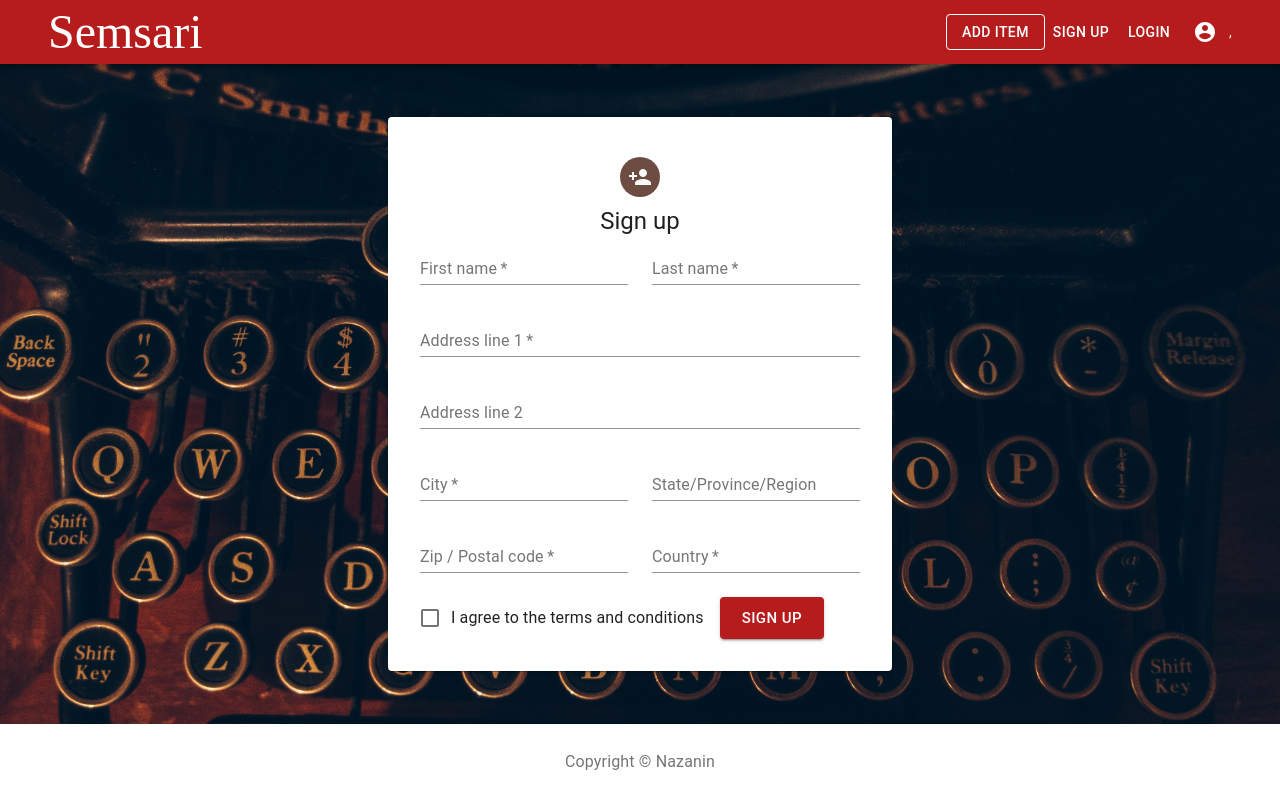
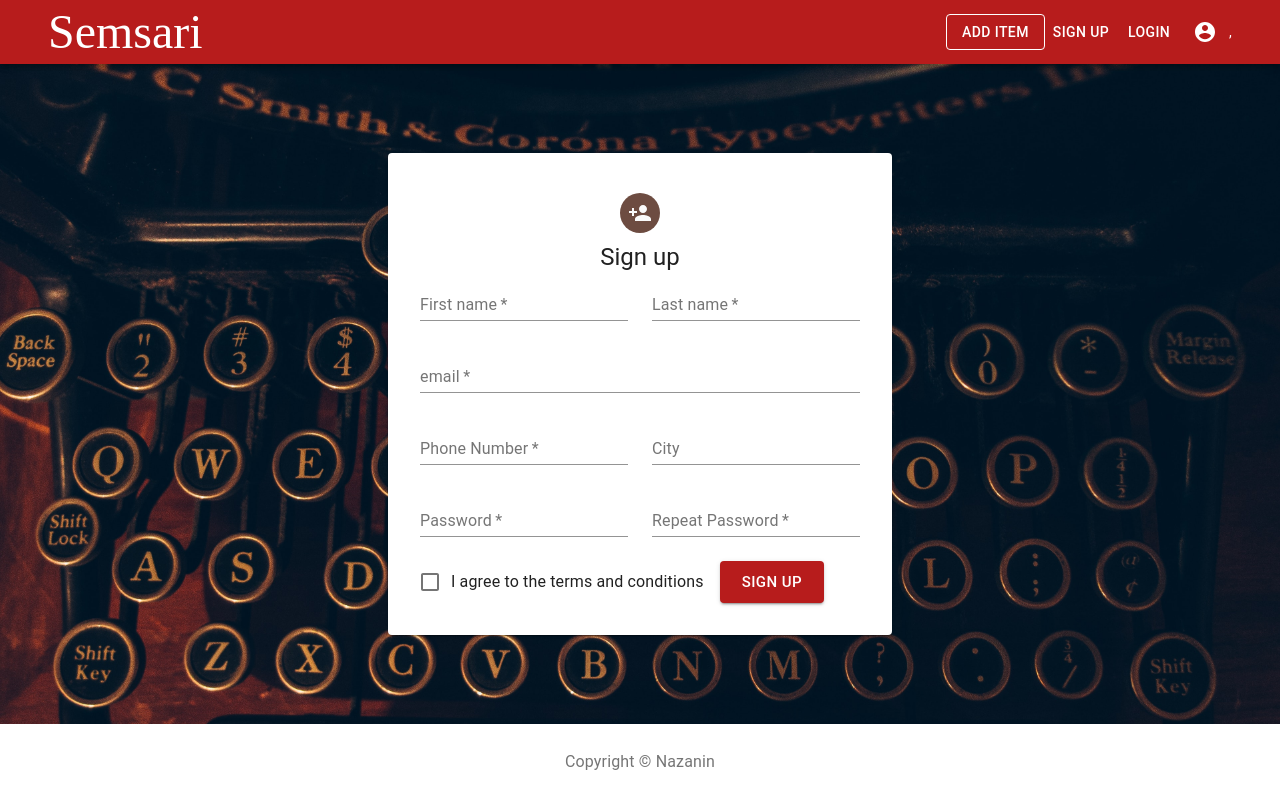
Before and after one commit to nazi-pira/semsari, a React (Create React App) app: page /signup in a window 1280 px wide. Built offline with nearby package versions, Linux system fonts and the light colour scheme; a web font is replaced by a local one.

Commit message:
item detail page fix

```diff
--- a/src/components/items/ItemDetail.js
+++ b/src/components/items/ItemDetail.js
@@ -1,13 +1,19 @@
 import React from 'react';
 import { makeStyles } from '@material-ui/core/styles';
 import Button from '@material-ui/core/Button';
+import Avatar from '@material-ui/core/Avatar';
+
 import Box from '@material-ui/core/Box';
-import TextField from '@material-ui/core/TextField';
-import Avatar from '@material-ui/core/Avatar';
 import Typography from '@material-ui/core/Typography';
+
 import CameraAltIcon from '@material-ui/icons/CameraAlt';
 
 const useStyles = makeStyles((theme) => ({
+  root: {
+    display: 'grid',
+    gridTemplateColumns: 'minmax(350px, 600px)',
+    gridTemplateRows: 'auto auto'
+  },
   image: {
     maxWidth: '100%',
     maxHeight: '100%'
@@ -22,23 +28,22 @@ export default function ItemDetail({ item }) {
   const classes = useStyles();
 
   return (
-    <Box flexWrap="wrap" flexDirection="row" display="flex" justifyContent="center" border="black solid 1px">
-      <Box height="400px" minWidth="300px" width="50%" bgcolor="gray" display="flex" alignItems="center" justifyContent="center">
-        {item.images[0] ? <img className={classes.image} alt="upload" src={item.images[0]} /> : <Avatar variant="square" className={classes.noImage}><CameraAltIcon /> No Image <Typography variant="button">Upload</Typography></Avatar>}
+    <Box container className={classes.root} bgcolor="primary" display="flex" alignItems="center" justifyContent="center" borderRadius="10px">
+      <Box width="100%" height="100%" bgcolor="#fff" display="flex" justifyContent="center" alignItems="center">
+        {item.images[0] ? <img alt="upload" src={item.images[0]} className={classes.image} /> : <Avatar variant="square" className={classes.noImage}><CameraAltIcon /><Typography variant="button">Upload</Typography></Avatar>}
       </Box>
-      <Box display="flex" flexDirection="column" alignItems="center" height="400px" minWidth="300px" width="50%" bgcolor="#ffff" p={3}>
-        <Typography variant="h5">Add Item</Typography>
+      <Box display="flex" flexDirection="column" alignItems="center" height="100%" width="100%" bgcolor="#ffff" p={3}>
         <Box p={1} pt={2} width="100%">
-          <TextField id="title" label="Title" fullWidth variant="outlined" required />
+          <Typography variant="h5">{item.title}</Typography>
         </Box>
-        <Box p={1} width="100%">
-          <TextField id="description" label="Description" fullWidth multiline rows={4} variant="outlined" required />
+        <Box p={1} borderRadius="10px" width="100%">
+          <Typography variant="body1">{item.description}</Typography>
         </Box>
-        <Box p={1} width="100%">
-          <div> {item.price} </div>
+        <Box p={1} borderRadius="10px" width="100%">
+          <Typography variant="h6">{item.price} SEK </Typography>
         </Box>
         <Box p={1}>
-          <Button variant="contained" color="primary" onClick={() => { window.alert('Contact') }}>
+          <Button variant="contained" color="primary" onClick={() => { window.alert('Publish Item') }}>
             <Typography variant="button">Contact</Typography>
           </Button>
         </Box>
--- a/src/components/items/ItemsCarousel.js
+++ b/src/components/items/ItemsCarousel.js
@@ -40,7 +40,6 @@ export default function ItemsCarousel(props) {
   return (
     <Carousel
       responsive={responsive}
-      showDots
       infinite>
       {
         items.map((item) => {
--- a/src/components/member/LoginForm.js
+++ b/src/components/member/LoginForm.js
@@ -85,7 +85,6 @@ export default function LoginForm() {
             </Link>
           </Grid>
           <Grid item>
-            <Link href="#" variant="body2"> Sign Up </Link>
             <Link component={RouterLink} variant="body2" to="/signup">
               Sign Up
             </Link>
--- a/src/components/member/SignUpForm.js
+++ b/src/components/member/SignUpForm.js
@@ -63,23 +63,23 @@ export default function SignUpForm() {
         <Grid item xs={12}>
           <TextField
             required
-            id="address1"
-            name="address1"
-            label="Address line 1"
+            id="email"
+            name="email"
+            label="email"
             fullWidth
-            autoComplete="shipping address-line1" />
-        </Grid>
-        <Grid item xs={12}>
-          <TextField
-            id="address2"
-            name="address2"
-            label="Address line 2"
-            fullWidth
-            autoComplete="shipping address-line2" />
+            autoComplete="email" />
         </Grid>
         <Grid item xs={12} sm={6}>
           <TextField
             required
+            id="Phone Number"
+            name="Phone Number"
+            label="Phone Number"
+            fullWidth
+            autoComplete="Phone Number" />
+        </Grid>
+        <Grid item xs={12} sm={6}>
+          <TextField
             id="city"
             name="city"
             label="City"
@@ -87,25 +87,17 @@ export default function SignUpForm() {
             autoComplete="shipping address-level2" />
         </Grid>
         <Grid item xs={12} sm={6}>
-          <TextField id="state" name="state" label="State/Province/Region" fullWidth />
+          <TextField required type="password" id="Password" name="Password" label="Password" fullWidth />
         </Grid>
         <Grid item xs={12} sm={6}>
           <TextField
             required
-            id="zip"
-            name="zip"
-            label="Zip / Postal code"
+            type="password"
+            id="Password"
+            name="Repeat Password"
+            label="Repeat Password"
             fullWidth
-            autoComplete="shipping postal-code" />
-        </Grid>
-        <Grid item xs={12} sm={6}>
-          <TextField
-            required
-            id="country"
-            name="country"
-            label="Country"
-            fullWidth
-            autoComplete="shipping country" />
+            autoComplete="Password" />
         </Grid>
         <Grid item xs={12}>
           <FormControlLabel
--- a/src/data/items.json
+++ b/src/data/items.json
@@ -52,7 +52,10 @@
     "user": {
       "_id": "751",
       "name": "Mikael",
-      "email": "mikael@mail.com"
+      "email": "mikael@mail.com",
+      "lastname": "Persson",
+      "city": "Stockholm",
+      "phonenumber": "0767778888"
     },
     "price": 8000
   },
--- a/src/pages/AddItemPage.js
+++ b/src/pages/AddItemPage.js
@@ -52,23 +52,26 @@ const useStyles = makeStyles((theme) => ({
   noImage: {
     width: '100%',
     height: '100%'
+  },
+  image: {
+    maxWidth: '100%',
+    maxHeight: '100%'
   }
 }));
 
 export default function AddItemPage() {
   const classes = useStyles();
 
-  const uploadedImage = '/images/uploads/bike1.jpg'
+  const uploadedImage = undefined // '/images/uploads/bike1.jpg'
 
   return (
     <div className={classes.root}>
       <Container component="main" className={classes.container}>
-        <Box bgcolor="primary">
-          <Box flexWrap="wrap" flexDirection="row" display="flex" flexGrow="1" justifyContent="center">
-            <Box height="400px" minWidth="300px" width="50%" bgcolor="#fff" border="black solid 2px">
-              {uploadedImage ? <img alt="upload" src={uploadedImage} width="100%" /> : <Avatar variant="square" className={classes.noImage}><Button variant="contained" color="primary" onClick={() => { window.alert('Upload photo') }}><CameraAltIcon /><Typography variant="button">Upload</Typography></Button></Avatar>}
+        <Box flexWrap="wrap" flexDirection="row" display="flex" flexGrow="1" justifyContent="center" border="black solid 1px">
+          <Box height="400px" minWidth="300px" width="50%" bgcolor="gray">
+            {uploadedImage ? <img alt="upload" src={uploadedImage} className={classes.image} /> : <Avatar variant="square" className={classes.noImage}><Button variant="contained" color="primary" onClick={() => { window.alert('Upload photo') }}><CameraAltIcon /><Typography variant="button">Upload</Typography></Button></Avatar>}
           </Box>
-            <Box display="flex" flexDirection="column" alignItems="center" height="400px" minWidth="300px" width="50%" bgcolor="#ffff" border="black solid 1px" p={3}>
+          <Box display="flex" flexDirection="column" alignItems="center" height="400px" minWidth="300px" width="50%" bgcolor="white" p={3}>
             <Typography variant="h5">Add Item</Typography>
             <Box p={1} pt={2} width="100%">
               <TextField id="title" label="Title" fullWidth variant="outlined" required />
@@ -85,8 +88,6 @@ export default function AddItemPage() {
               </Button>
             </Box>
           </Box>
-            <Box flexWrap="nowrap" flexDirection="row" display="flex" />
-          </Box>
         </Box>
       </Container>
     </div>
--- a/src/pages/ItemDetailPage.js
+++ b/src/pages/ItemDetailPage.js
@@ -9,14 +9,17 @@ import ItemDetail from '../components/items/ItemDetail'
 import items from '../data/items.json'
 import heroPic from '../assets/ItemDetailPage.jpg'
 
-
 const useStyles = makeStyles((theme) => ({
   root: {
     backgroundImage: `url(${heroPic})`,
     backgroundSize: 'cover',
     backgroundPosition: 'center',
     backgroundRepeat: 'no-repeat',
-    flexGrow: 1
+    flexGrow: 1,
+    flexWrap: 'wrap',
+    flexDirection: 'row',
+    display: 'flex',
+    justifyContent: 'center'
   },
   container: {
     marginTop: theme.spacing(0),
```
Lines whose indentation alone changed are shown as unchanged.
